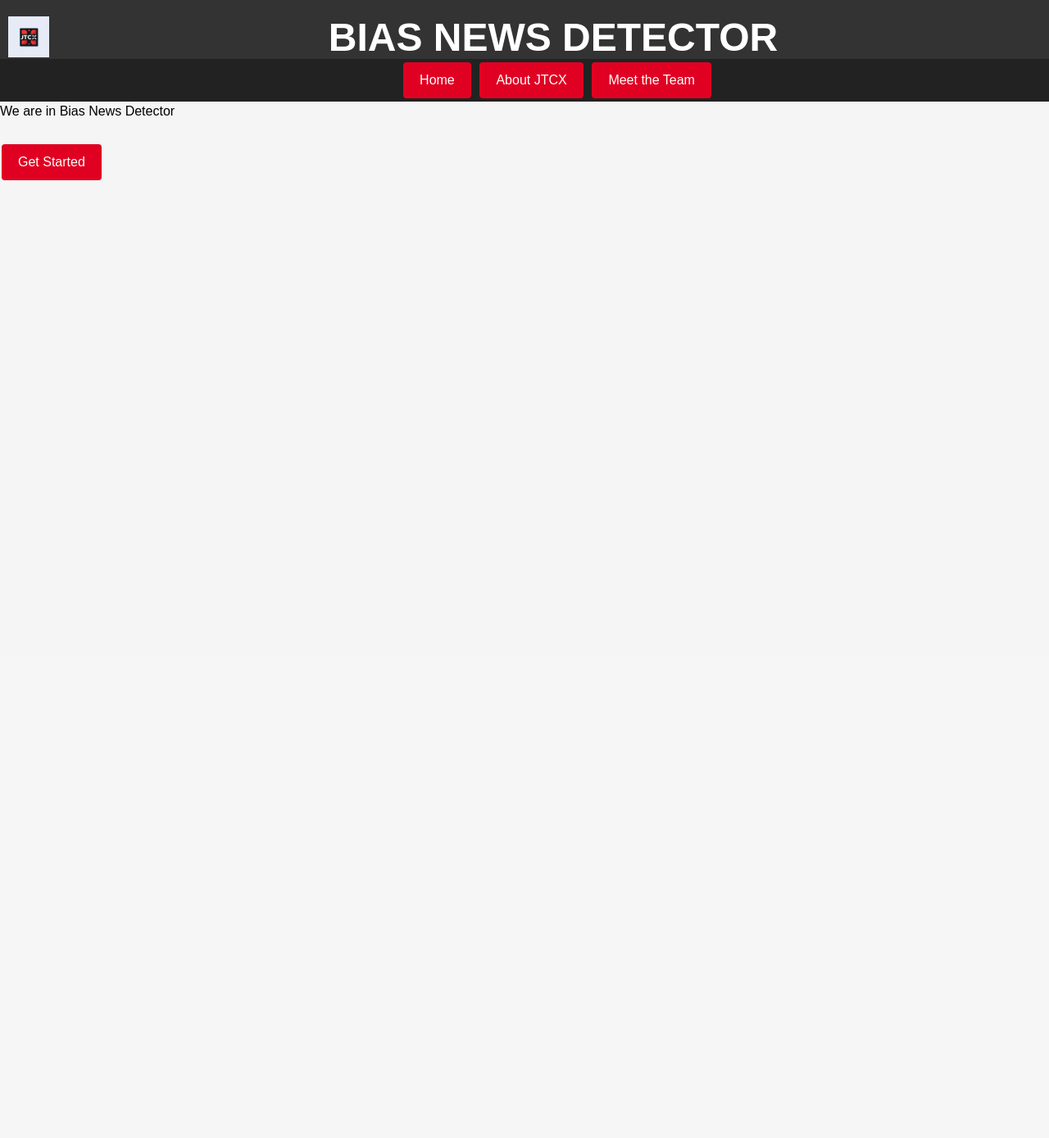
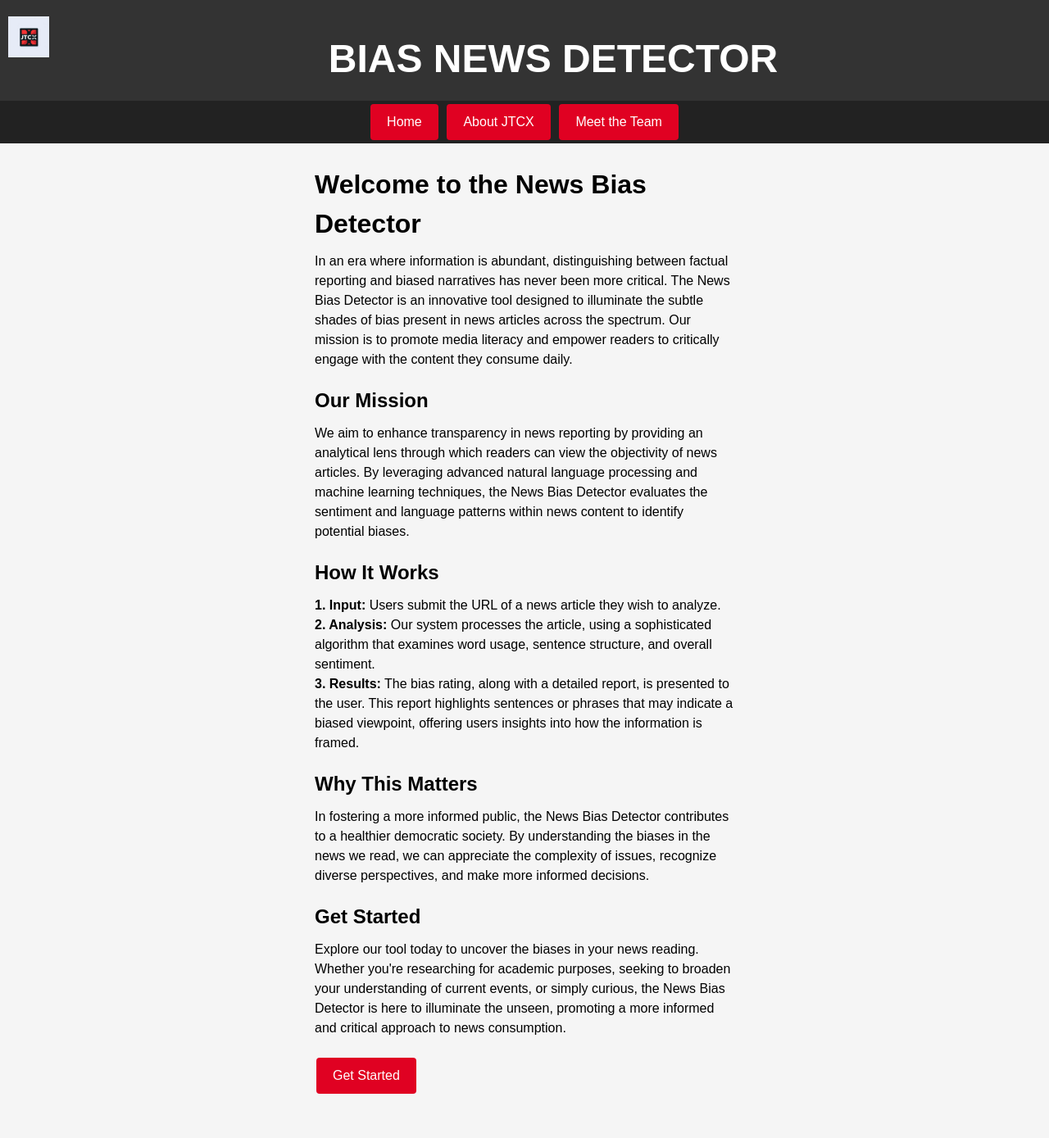
Before and after one commit to JordanDotPy/BiasNewsDetector, a Django app: page / in a window 1280 px wide. Shown: the whole page at 82% size. Before the commit the page ends 220 px from the top, so only its background shows below. Run offline with Django 4.2, Linux system fonts and the light colour scheme.

Commit message:
frontend update

```diff
--- a/BiasNewsDetector/static/BiasNewsDetector/style.css
+++ b/BiasNewsDetector/static/BiasNewsDetector/style.css
@@ -12,7 +12,36 @@ body {
     background-color: #f5f5f5;
 }
 
-/* Header Style */
+p {
+    padding-bottom: 20px;
+}
+
+h1 {
+    padding-bottom: 10px;
+    padding-top: 5%;
+}
+
+h2 {
+     padding-bottom: 10px;
+}
+
+.url-submission-box {
+    border: 2px solid #555;
+    width: 100%;
+    height: 50px;
+}
+
+input[type="url"] {
+    font-size:25px;
+    text-align: center;
+}
+
+.content-section {
+    text-align: left;
+    padding-left: 30%;
+    padding-right: 30%;
+}
+
 header {
     background-color: #333;
     color: #fff;
@@ -77,6 +106,10 @@ footer {
     transition: background-color 0.3s, transform 0.1s; / Smooth transition for background color and transform */
 }
 
+.submit-button:hover {
+    background-color: #555555;
+}
+
 .Positive {
     background-color: lightgreen;
 }
--- a/BiasNewsDetector/templates/BiasNewsDetector/base.html
+++ b/BiasNewsDetector/templates/BiasNewsDetector/base.html
@@ -14,7 +14,7 @@
     <header class="header">
         <div class="container">
             <img src="{% static 'images/JTCX_box.png' %}" alt="..." style="height:50px; float: left; margin: 10px"> <!-- Adjust logo size as needed -->
-            <h1>BIAS NEWS DETECTOR</h1>
+            <h1 style="padding-top: 2%; padding-bottom: 2%">BIAS NEWS DETECTOR</h1>
             <nav>
                 <div style="background: #222222; margin: -10px">
                     <a href="{% url 'home' %}" class="button">Home</a>
--- a/BiasNewsDetector/templates/BiasNewsDetector/index.html
+++ b/BiasNewsDetector/templates/BiasNewsDetector/index.html
@@ -3,10 +3,38 @@
 
 {% block content %}
 <body>
-
-<p>We are in Bias News Detector</p>
-<br>
-
-<a href="{% url 'article' %}" class="button">Get Started</a>
+<div class="content-section">
+    <h1>Welcome to the News Bias Detector</h1>
+    <p>
+        In an era where information is abundant, distinguishing between factual reporting and biased narratives has never been more critical.
+        The News Bias Detector is an innovative tool designed to illuminate the subtle shades of bias present in news articles across the spectrum.
+        Our mission is to promote media literacy and empower readers to critically engage with the content they consume daily.
+    </p>
+    <h2>Our Mission</h2>
+    <p>
+        We aim to enhance transparency in news reporting by providing an analytical lens through which readers can view the objectivity of news articles.
+        By leveraging advanced natural language processing and machine learning techniques,
+        the News Bias Detector evaluates the sentiment and language patterns within news content to identify potential biases.
+    </p>
+    <h2>How It Works</h2>
+    <p>
+        <strong>1. Input:</strong> Users submit the URL of a news article they wish to analyze.<br>
+        <strong>2. Analysis:</strong> Our system processes the article, using a sophisticated algorithm that examines word usage, sentence structure, and overall sentiment.<br>
+        <strong>3. Results:</strong> The bias rating, along with a detailed report, is presented to the user. This report highlights sentences or phrases that may indicate a biased viewpoint, offering users insights into how the information is framed.
+    </p>
+    <h2>Why This Matters</h2>
+    <p>
+        In fostering a more informed public, the News Bias Detector contributes to a healthier democratic society.
+        By understanding the biases in the news we read, we can appreciate the complexity of issues, recognize diverse perspectives,
+        and make more informed decisions.
+    </p>
+    <h2>Get Started</h2>
+    <p>
+        Explore our tool today to uncover the biases in your news reading.
+        Whether you're researching for academic purposes, seeking to broaden your understanding of current events, or simply curious,
+        the News Bias Detector is here to illuminate the unseen, promoting a more informed and critical approach to news consumption.
+    </p>
+    <a href="{% url 'article' %}" class="button">Get Started</a>
+</div>
 </body>
 {% endblock %}
```
Also changed, not shown: BiasNewsDetector/templates/BiasNewsDetector/get_article.html (+6 -4 lines).
